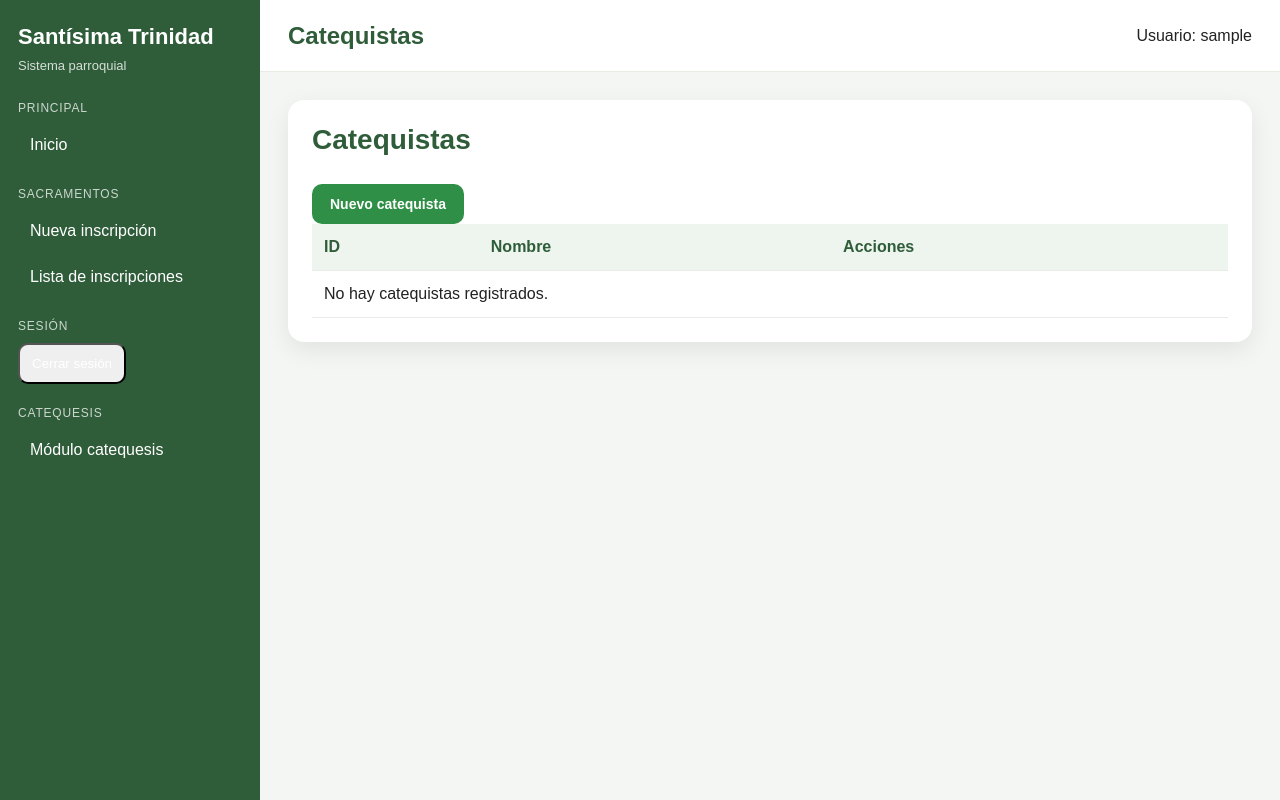
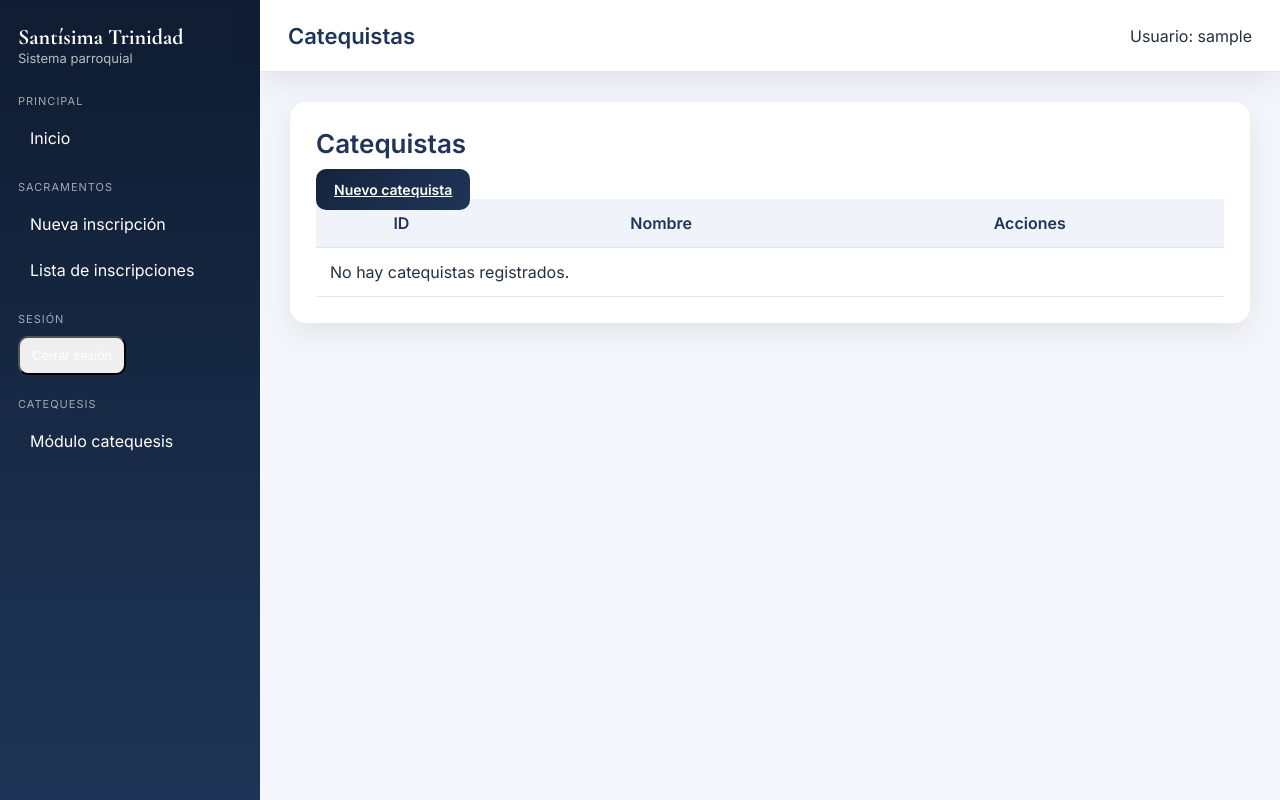
Before and after one commit to Ruthar-Olen/Sistema_Parroquial, a Django app: page /catequesis/catequistas/ in a window 1280 px wide. Run offline with Django 5.2, Linux system fonts and the light colour scheme; the visitor is signed in with stand-in values (Sample User, id 1); data that the repository does not hold is empty.

Commit message:
mejoras al base.html

```diff
--- a/templates/base.html
+++ b/templates/base.html
@@ -4,17 +4,24 @@
     <meta charset="UTF-8">
     <meta name="viewport" content="width=device-width, initial-scale=1.0">
     <title>{% block title %}Sistema Parroquial{% endblock %}</title>
+
+    <link href="https://fonts.googleapis.com/css2?family=Cormorant+Garamond:wght@600;700&family=Inter:wght@400;500;600&display=swap" rel="stylesheet">
+
     <style>
         :root {
-            --verde-principal: #2f5d3a;
-            --verde-secundario: #2f8f46;
-            --verde-suave: #eef5ee;
-            --fondo: #f4f6f3;
+            --azul-profundo: #14243d;
+            --azul-principal: #1f3557;
+            --azul-hover: #2a4a78;
+            --dorado: #c9a34a;
+            --dorado-suave: #e7cc84;
+
+            --fondo: #f4f6fb;
             --blanco: #ffffff;
-            --gris-borde: #d9dfd7;
-            --gris-texto: #5e665d;
-            --rojo: #b23b3b;
-            --sombra: 0 8px 24px rgba(0,0,0,0.08);
+            --gris-borde: #e1e6ef;
+            --texto: #243041;
+            --texto-suave: #6e7785;
+
+            --sombra: 0 10px 30px rgba(0,0,0,0.08);
             --radio: 16px;
 
             --sidebar-width: 260px;
@@ -25,16 +32,11 @@
             box-sizing: border-box;
         }
 
-        html, body {
-            height: 100%;
-        }
-
         body {
             margin: 0;
-            font-family: Arial, sans-serif;
+            font-family: 'Inter', sans-serif;
             background: var(--fondo);
-            color: #222;
-            overflow: hidden;
+            color: var(--texto);
         }
 
         .layout {
@@ -42,9 +44,10 @@
             height: 100vh;
         }
 
+        /* SIDEBAR */
         .sidebar {
             width: var(--sidebar-width);
-            background: var(--verde-principal);
+            background: linear-gradient(180deg, #0f1c31, #1f3557);
             color: white;
             padding: 24px 18px;
 
@@ -54,17 +57,17 @@
             bottom: 0;
 
             overflow-y: auto;
-            z-index: 1100;
         }
 
         .sidebar h2 {
-            margin: 0 0 8px 0;
+            margin: 0;
+            font-family: 'Cormorant Garamond', serif;
             font-size: 22px;
         }
 
         .sidebar .subtitle {
             font-size: 13px;
-            color: rgba(255,255,255,0.8);
+            opacity: 0.7;
             margin-bottom: 28px;
         }
 
@@ -73,10 +76,10 @@
         }
 
         .nav-section-title {
-            font-size: 12px;
+            font-size: 11px;
             text-transform: uppercase;
-            letter-spacing: 0.8px;
-            opacity: 0.75;
+            letter-spacing: 1px;
+            opacity: 0.6;
             margin-bottom: 10px;
         }
 
@@ -84,27 +87,30 @@
             display: block;
             color: white;
             text-decoration: none;
-            padding: 11px 12px;
+            padding: 10px 12px;
             border-radius: 10px;
             margin-bottom: 6px;
+            transition: 0.2s;
         }
 
         .nav-link:hover {
-            background: rgba(255,255,255,0.12);
+            background: rgba(255,255,255,0.08);
+            padding-left: 16px;
         }
 
+        /* MAIN */
         .main {
             margin-left: var(--sidebar-width);
             width: calc(100% - var(--sidebar-width));
-            height: 100vh;
             display: flex;
             flex-direction: column;
         }
 
+        /* TOPBAR */
         .topbar {
             background: var(--blanco);
             padding: 18px 28px;
-            border-bottom: 1px solid #e6ece4;
+            border-bottom: 1px solid var(--gris-borde);
 
             position: fixed;
             top: 0;
@@ -116,212 +122,91 @@
             justify-content: space-between;
             align-items: center;
 
-            z-index: 1000;
+            box-shadow: var(--sombra);
         }
 
         .topbar-title {
-            font-size: 24px;
-            font-weight: bold;
-            color: var(--verde-principal);
+            font-size: 22px;
+            font-weight: 600;
+            color: var(--azul-principal);
         }
 
+        /* CONTENT */
         .content {
             margin-top: var(--topbar-height);
+            padding: 30px;
+            background: var(--fondo);
             height: calc(100vh - var(--topbar-height));
             overflow-y: auto;
-            padding: 28px;
         }
 
         .card {
             background: var(--blanco);
             border-radius: var(--radio);
             box-shadow: var(--sombra);
-            padding: 24px;
+            padding: 26px;
         }
 
         .page-title {
             margin: 0 0 20px 0;
-            color: var(--verde-principal);
-            font-size: 28px;
+            color: var(--azul-principal);
+            font-size: 26px;
         }
 
-        .section-title {
-            margin-top: 28px;
-            margin-bottom: 14px;
-            color: var(--verde-principal);
-            font-size: 18px;
-            border-bottom: 2px solid var(--verde-suave);
-            padding-bottom: 8px;
-        }
-
-        .grid {
-            display: grid;
-            grid-template-columns: repeat(2, 1fr);
-            gap: 18px;
-        }
-
-        .grid-3 {
-            display: grid;
-            grid-template-columns: repeat(3, 1fr);
-            gap: 18px;
-        }
-
-        .field {
-            display: flex;
-            flex-direction: column;
-        }
-
-        .field label {
-            margin-bottom: 6px;
-            font-weight: bold;
-            color: #333;
-        }
-
-        input[type="text"],
-        input[type="date"],
-        input[type="number"],
-        select,
-        textarea {
-            width: 100%;
-            padding: 11px 12px;
-            border: 1px solid var(--gris-borde);
-            border-radius: 10px;
-            font-size: 14px;
-            background: white;
-        }
-
-        .checks {
-            display: grid;
-            grid-template-columns: repeat(2, 1fr);
-            gap: 12px;
-        }
-
-        .check-item {
-            display: flex;
-            align-items: center;
-            gap: 10px;
-            border: 1px solid var(--gris-borde);
-            background: #fafcf9;
-            border-radius: 12px;
-            padding: 12px;
-        }
-
-        .actions {
-            display: flex;
-            gap: 12px;
-            margin-top: 28px;
-            flex-wrap: wrap;
-        }
-
+        /* BOTONES */
         .btn {
             padding: 12px 18px;
             border-radius: 10px;
-            text-decoration: none;
             border: none;
             cursor: pointer;
-            font-weight: bold;
+            font-weight: 600;
             font-size: 14px;
         }
 
         .btn-primary {
-            background: var(--verde-secundario);
+            background: linear-gradient(135deg, var(--azul-profundo), var(--azul-principal));
             color: white;
         }
 
         .btn-secondary {
-            background: #e7ebe6;
-            color: #333;
+            background: #eef2f8;
+            color: var(--texto);
         }
 
+        /* TABLAS */
         table {
             width: 100%;
             border-collapse: collapse;
         }
 
         th, td {
-            padding: 14px 12px;
-            border-bottom: 1px solid #e7ece6;
-            text-align: left;
+            padding: 14px;
+            border-bottom: 1px solid var(--gris-borde);
         }
 
         th {
-            background: var(--verde-suave);
-            color: var(--verde-principal);
+            background: #f0f4fa;
+            color: var(--azul-principal);
         }
 
-        .toolbar {
-            display: flex;
-            gap: 12px;
-            margin-bottom: 20px;
-            flex-wrap: wrap;
+        /* FORMULARIOS */
+        input, select, textarea {
+            padding: 10px;
+            border-radius: 10px;
+            border: 1px solid var(--gris-borde);
+            width: 100%;
         }
 
-        .toolbar form {
-            display: flex;
-            gap: 10px;
-            flex-wrap: wrap;
-            flex: 1;
+        input:focus {
+            border-color: var(--dorado);
+            outline: none;
         }
 
-        .empty {
-            padding: 20px 0;
-            color: var(--gris-texto);
-        }
-
-        ul.errorlist {
-            margin: 6px 0 0 0;
-            padding-left: 18px;
-            color: var(--rojo);
-        }
-
-        @media (max-width: 960px) {
-            body {
-                overflow: auto;
-            }
-
-            .layout {
-                display: block;
-                height: auto;
-            }
-
-            .sidebar {
-                position: relative;
-                width: 100%;
-                top: auto;
-                left: auto;
-                bottom: auto;
-            }
-
-            .main {
-                margin-left: 0;
-                width: 100%;
-                height: auto;
-            }
-
-            .topbar {
-                position: relative;
-                left: auto;
-                right: auto;
-                top: auto;
-                height: auto;
-            }
-
-            .content {
-                margin-top: 0;
-                height: auto;
-                overflow: visible;
-            }
-
-            .grid,
-            .grid-3,
-            .checks {
-                grid-template-columns: 1fr;
-            }
-        }
     </style>
 </head>
 <body>
     <div class="layout">
+
         <aside class="sidebar">
             <h2>Santísima Trinidad</h2>
             <div class="subtitle">Sistema parroquial</div>
@@ -339,9 +224,9 @@
 
             <div class="nav-section">
                 <div class="nav-section-title">Sesión</div>
-                    <form method="post" action="{% url 'logout' %}" style="margin: 0;">
+                <form method="post" action="{% url 'logout' %}">
                     {% csrf_token %}
-                    <button type="submit" class="nav-link logout-btn">Cerrar sesión</button>
+                    <button type="submit" class="nav-link">Cerrar sesión</button>
                 </form>
             </div>
 
@@ -350,11 +235,10 @@
                 <a class="nav-link" href="/catequesis/">Módulo catequesis</a>
             </div>
 
-
-
         </aside>
 
         <main class="main">
+
             <div class="topbar">
                 <div class="topbar-title">{% block header %}Sistema Parroquial{% endblock %}</div>
                 <div>Usuario: {{ request.user.username }}</div>
@@ -365,7 +249,9 @@
                     {% block content %}{% endblock %}
                 </div>
             </div>
+
         </main>
+
     </div>
 </body>
 </html>
```
